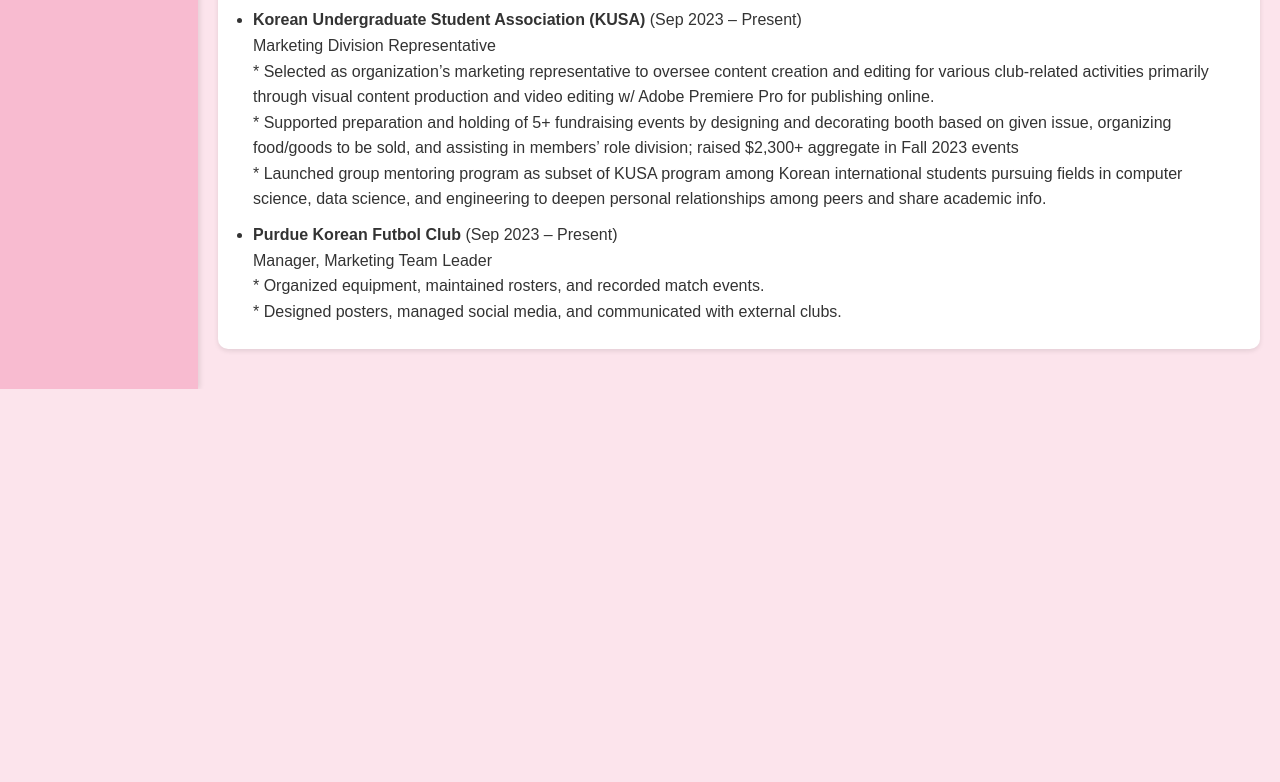
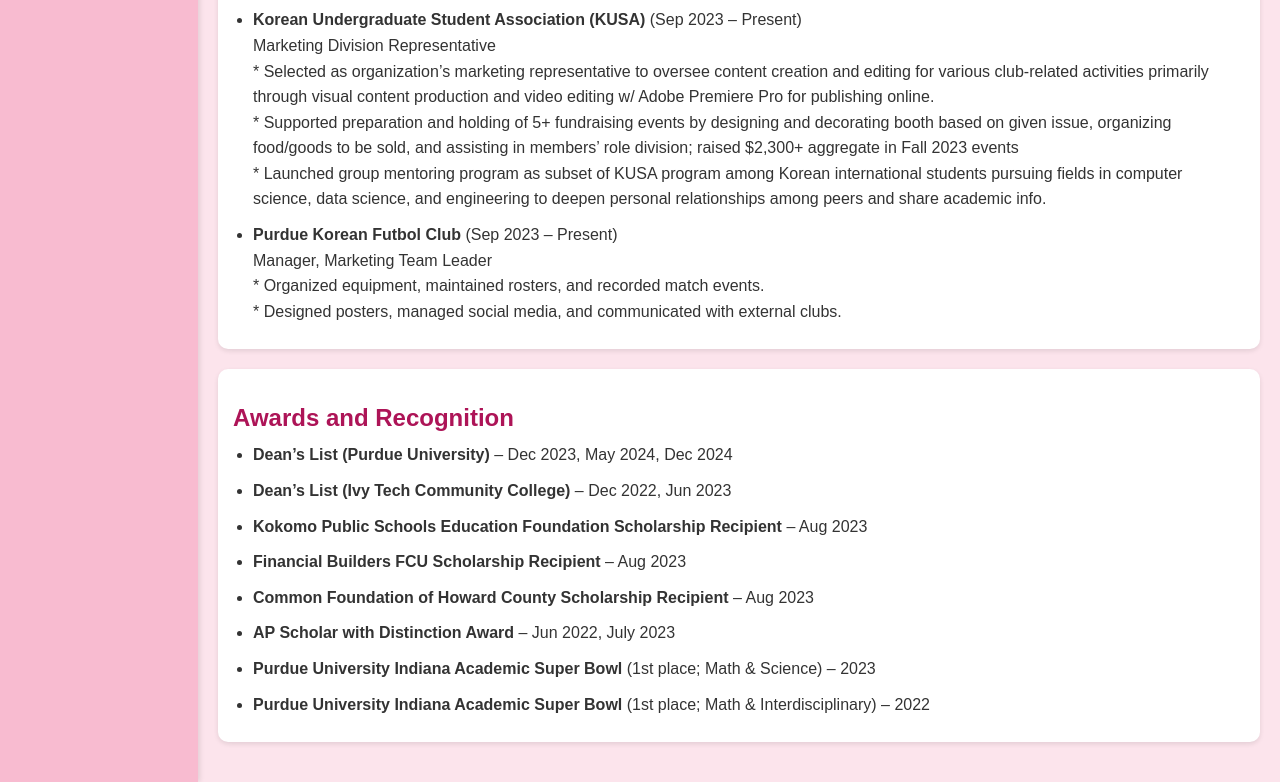
Before and after one commit to jihwimin/Jihwi-Personal-Website, a plain HTML site: page index.html in a window 1280 px wide. Shown: the part 1925-2707 px from the top of the page. Before the commit the page ends 2314 px from the top, so only its background shows below. Drawn offline with Linux system fonts and the light colour scheme.

Commit message:
added awards and recognition section

```diff
--- a/index.html
+++ b/index.html
@@ -140,6 +140,21 @@
           </li>
         </ul>
       </section>
+
+      <!-- Awards and Recognition Section -->
+      <section id="awards">
+        <h2>Awards and Recognition</h2>
+        <ul>
+          <li><strong>Dean’s List (Purdue University)</strong> – Dec 2023, May 2024, Dec 2024</li>
+          <li><strong>Dean’s List (Ivy Tech Community College)</strong> – Dec 2022, Jun 2023</li>
+          <li><strong>Kokomo Public Schools Education Foundation Scholarship Recipient</strong> – Aug 2023</li>
+          <li><strong>Financial Builders FCU Scholarship Recipient</strong> – Aug 2023</li>
+          <li><strong>Common Foundation of Howard County Scholarship Recipient</strong> – Aug 2023</li>
+          <li><strong>AP Scholar with Distinction Award</strong> – Jun 2022, July 2023</li>
+          <li><strong>Purdue University Indiana Academic Super Bowl</strong> (1st place; Math & Science) – 2023</li>
+          <li><strong>Purdue University Indiana Academic Super Bowl</strong> (1st place; Math & Interdisciplinary) – 2022</li>
+        </ul>
+      </section>
     </main>
   </div>
 </body>
```
